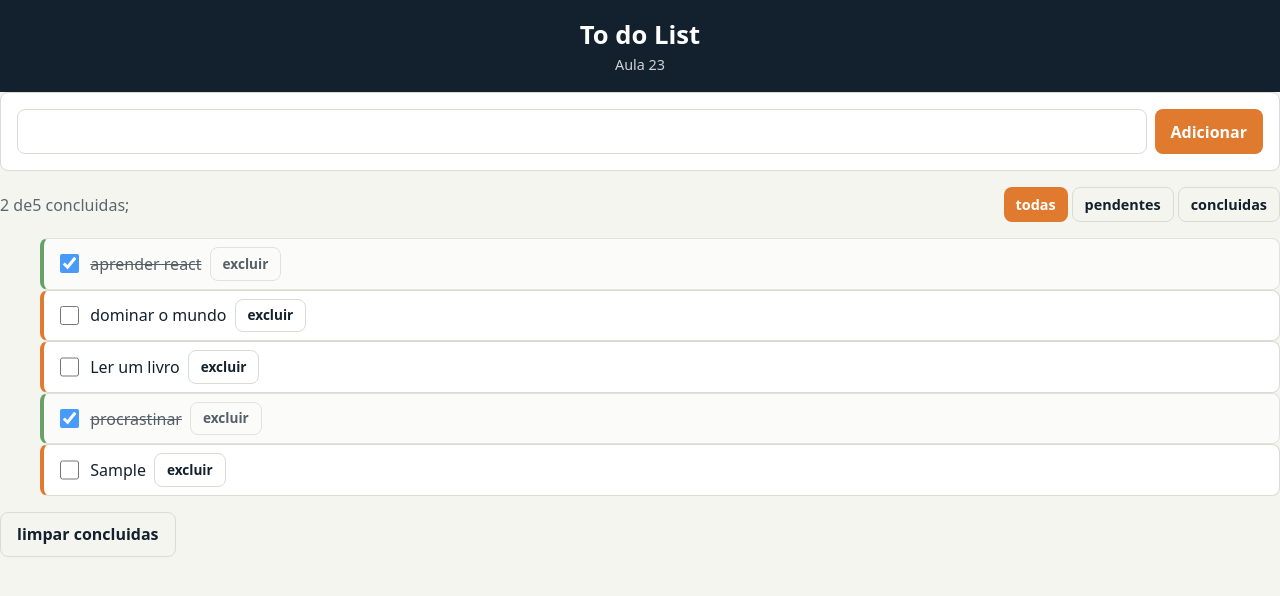
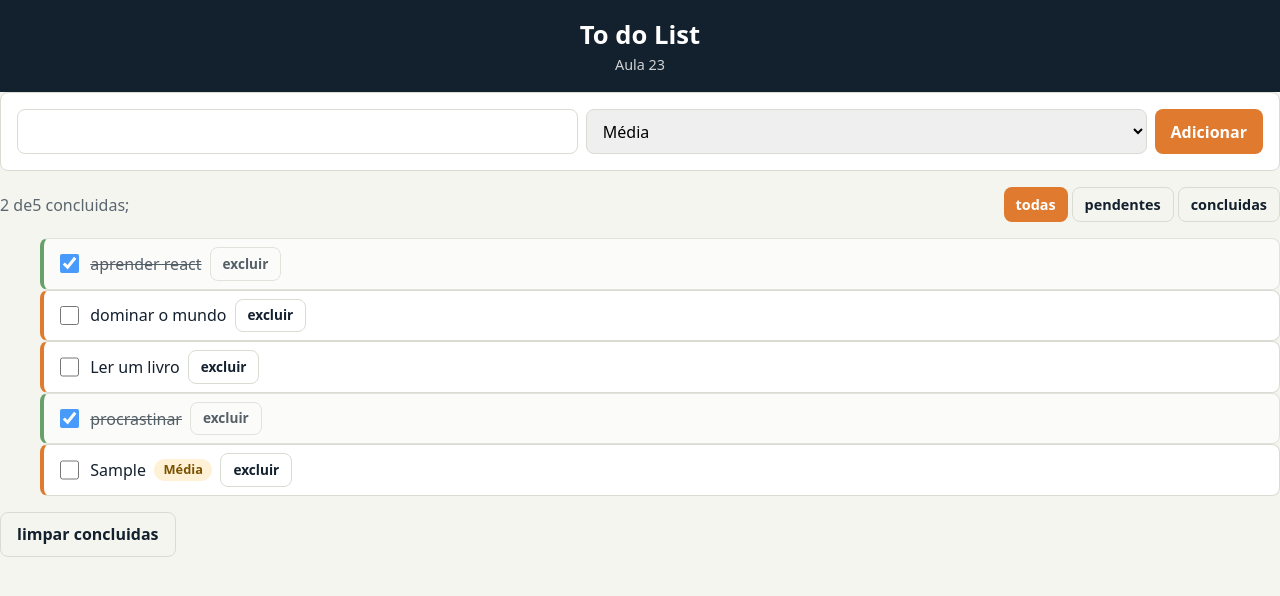
Before and after one commit to pedroh-aranha/react-introdution, a Next.js app: page / in a window 1280 px wide. Both pictures are taken after typing "Sample" into the empty fields and a click on the button "Adicionar". Shown: the top 596 px of the page. Built offline with nearby package versions, Linux system fonts and the light colour scheme.

Commit message:
priority

```diff
--- a/components/Formtarefa.js
+++ b/components/Formtarefa.js
@@ -5,6 +5,7 @@ import { useState } from "react";
 export default function Formtarefa({ aoAdicionar }) {
     const [texto, setTexto] = useState("");
     const [erro, setErro] = useState("");
+    const [prioridade, setPrioridade] = useState("media");
 
     const enviar = (event) => {
         event.preventDefault();
@@ -13,7 +14,7 @@ export default function Formtarefa({ aoAdicionar }) {
             setErro("digite uma tarefa!");
             return
         }
-        aoAdicionar(texto.trim());
+        aoAdicionar(texto.trim(), prioridade);
         setTexto("");
         setErro("");
     };
@@ -21,6 +22,14 @@ export default function Formtarefa({ aoAdicionar }) {
     return (
         <form className="formulario" onSubmit={enviar}>
             <input value={texto} onChange={(event) => setTexto(event.target.value)}/>
+            <select
+                value={prioridade}
+                onChange={(event) => setPrioridade(event.target.value)}>
+                <option value="alta">Alta</option>
+                <option value="media">Média</option>
+                <option value="baixa">Baixa</option>
+            </select>
+
             {erro !== "" && <p className="erro">{erro}</p>}
             <button type="submit">Adicionar</button>
         </form>
--- a/components/ListaDeTarefas.js
+++ b/components/ListaDeTarefas.js
@@ -23,8 +23,8 @@ export default function ListaDeTarefas() {
       );
     };
 
-    const adicionar = (descricao) => {
-        const nova = {id: Date.now(), descricao: descricao, concluida: false}
+    const adicionar = (descricao, prioridade) => {
+        const nova = {id: Date.now(), descricao: descricao, concluida: false, prioridade}
         setTarefas([...tarefas, nova]);
     }
 
--- a/components/Tarefaitem.js
+++ b/components/Tarefaitem.js
@@ -1,3 +1,9 @@
+const ROTULOS_PRIORIDADE = {
+  alta: "Alta",
+  media: "Média",
+  baixa: "Baixa",
+};
+
 export default function TarefaItem({ tarefa, aoConcluir, aoExcluir }) {
   return (
     <li className={tarefa.concluida ? "tarefa concluida" : "tarefa"}>
@@ -5,6 +11,13 @@ export default function TarefaItem({ tarefa, aoConcluir, aoExcluir }) {
         onChange={() => aoConcluir(tarefa.id)}
       />
       <span>{tarefa.descricao}</span>
+
+      {tarefa.prioridade && (
+        <span className={`etiqueta ${tarefa.prioridade}`}>
+          {ROTULOS_PRIORIDADE[tarefa.prioridade]}
+        </span>
+      )}
+
       <button type="button" className="botao-secundario" onClick={() => aoExcluir(tarefa.id)}>
         excluir
         </button>
```
